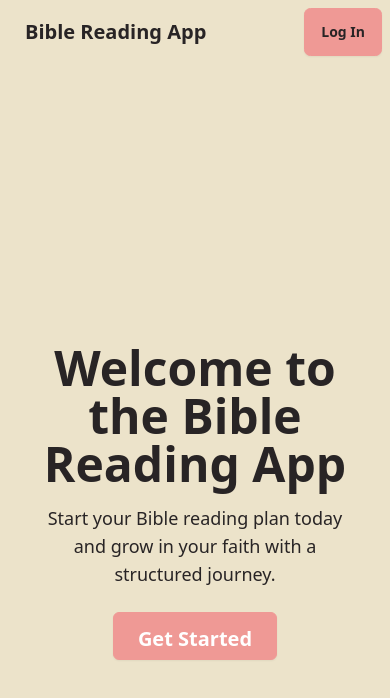
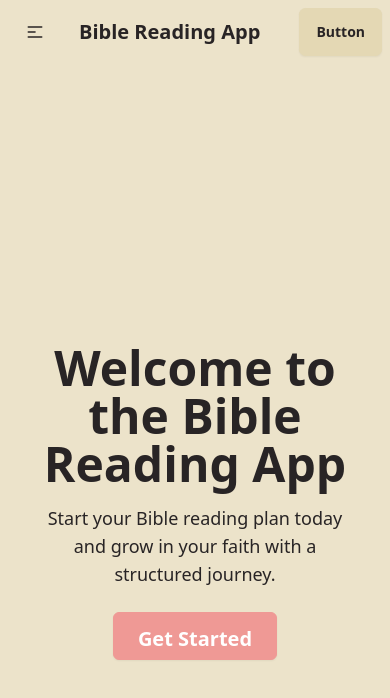
Before and after one commit to bschm0622/bible-app, a Next.js app: page / in a window 390 px wide. Shown: the top 698 px of the page. Built offline with nearby package versions, Linux system fonts and the light colour scheme.

Commit message:
sync with git environment

```diff
--- a/src/app/components/Navbar.tsx
+++ b/src/app/components/Navbar.tsx
@@ -23,37 +23,57 @@ const Navbar = () => {
   const toggleMenu = () => {
     setIsMenuOpen(!isMenuOpen); // Toggle mobile menu on hamburger click
   };
+
   return (
-    <nav
-      className={`navbar bg-base-100 sticky top-0 w-full transition-all duration-300 ${
-        isScrolled
-          ? "shadow-md backdrop-blur-md"
-          : "bg-transparent"
-      }`}
-    >
+    <div className={`navbar bg-base-100 ${isScrolled ? 'shadow-md' : ''} transition-all`}>
       <div className="navbar-start">
-        <Link href="/" className="btn btn-ghost normal-case text-xl">
-          Bible Reading App
-        </Link>
+        <div className="dropdown">
+          {/* Hamburger Icon */}
+          <div
+            tabIndex={0}
+            role="button"
+            className="btn btn-ghost lg:hidden"
+            onClick={toggleMenu}  // Toggle menu on click
+          >
+            <svg
+              xmlns="http://www.w3.org/2000/svg"
+              className="h-5 w-5"
+              fill="none"
+              viewBox="0 0 24 24"
+              stroke="currentColor"
+            >
+              <path
+                strokeLinecap="round"
+                strokeLinejoin="round"
+                strokeWidth="2"
+                d="M4 6h16M4 12h8m-8 6h16"
+              />
+            </svg>
+          </div>
+          {/* Mobile Menu */}
+          <ul
+            tabIndex={0}
+            className={`menu menu-sm dropdown-content bg-base-100 rounded-box z-[1] mt-3 w-52 p-2 shadow ${isMenuOpen ? 'block' : 'hidden'}`}  // Toggle visibility
+          >
+            <li><Link href="/">Home</Link></li>
+            <li><Link href="/create_plan">Create Plan</Link></li>
+            <li><Link href="/view_plans">View Plans</Link></li>
+          </ul>
+        </div>
+        <Link href="/" className="btn btn-ghost text-xl">Bible Reading App</Link>
       </div>
-
       <div className="navbar-center hidden lg:flex">
         <ul className="menu menu-horizontal px-1">
-          <li>
-            <Link href="/">Home</Link>
-          </li>
-          <li>
-            <Link href="/create_plan">Create Plan</Link>
-          </li>
-          <li>
-            <Link href="/view_plans">View Plans</Link>
-          </li>
+          <li><Link href="/">Home</Link></li>
+          <li><Link href="/create_plan">Create Plan</Link></li>
+          <li><Link href="/view_plans">View Plans</Link></li>
         </ul>
       </div>
       <div className="navbar-end">
-        <button className="btn btn-primary">Log In</button>
+        <a className="btn">Button</a>
       </div>
-    </nav>
+    </div>
   );
-}
+};
+
 export default Navbar;
```
